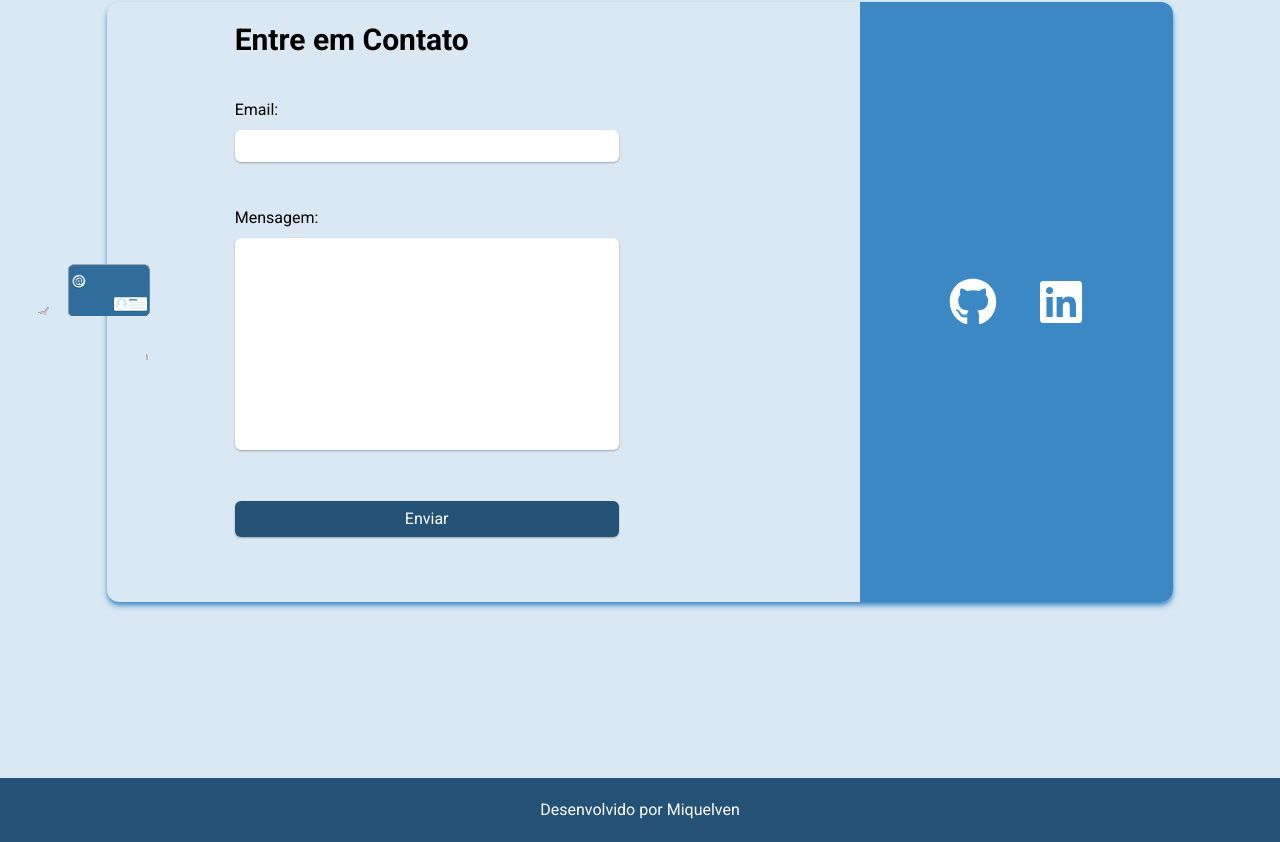
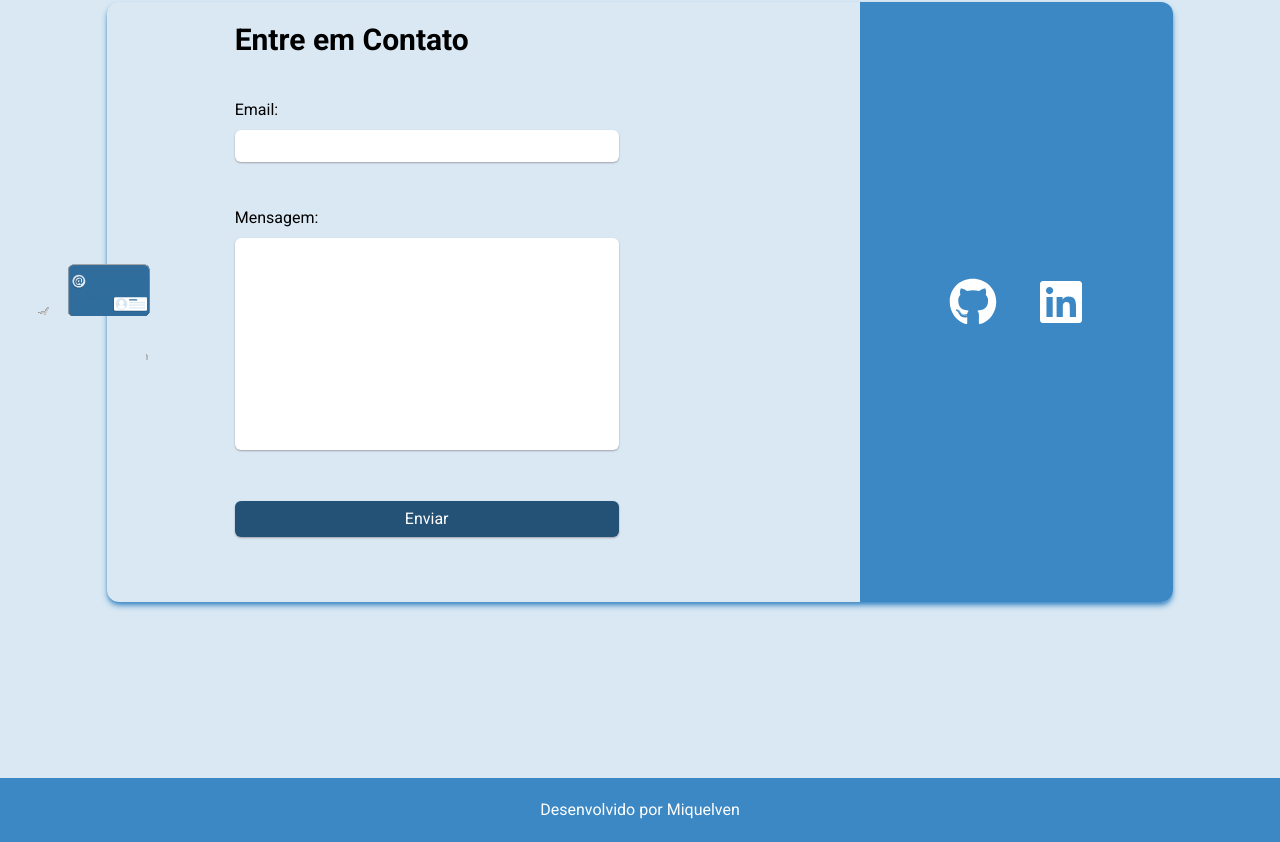
Before and after one commit to miquelven/Portifolio, a React (Vite) app: page / in a window 1280 px wide. Shown: the part 4658-5500 px from the top of the page. Built offline with nearby package versions, Linux system fonts and the light colour scheme.

Commit message:
style: change the footer background color

```diff
--- a/src/components/Footer/index.jsx
+++ b/src/components/Footer/index.jsx
@@ -1,6 +1,6 @@
 export default function Footer() {
   return (
-    <footer className="bg-[#245276] w-full h-16 flex justify-center items-center text-white">
+    <footer className="bg-[#3c88c4] w-full h-16 flex justify-center items-center text-white">
       <p className="max-sm:text-sm">Desenvolvido por Miquelven</p>
     </footer>
   );
```
